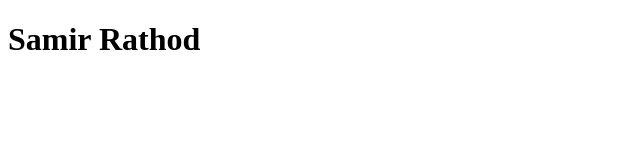
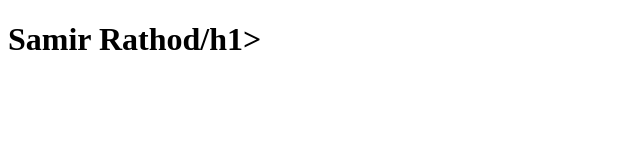
Before and after one commit to sameerrathod92/VCSCF, a plain HTML site: page index.html in a window 1280 px wide. Shown: the full height of the page, 0-640 px from the left. Drawn offline with Linux system fonts and the light colour scheme.

Commit message:
Update index.html

```diff
--- a/index.html
+++ b/index.html
@@ -6,6 +6,6 @@
     <title>Document</title>
 </head>
 <body>
-    <h1>Samir Rathod</h1>
+    <h1>Samir Rathod/h1>
 </body>
 </html>
```
